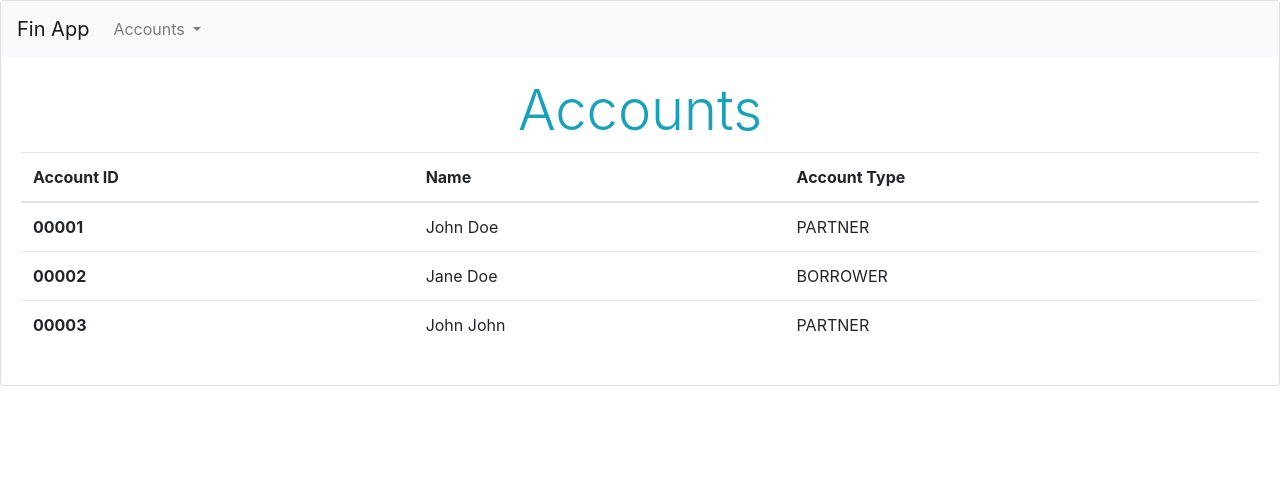
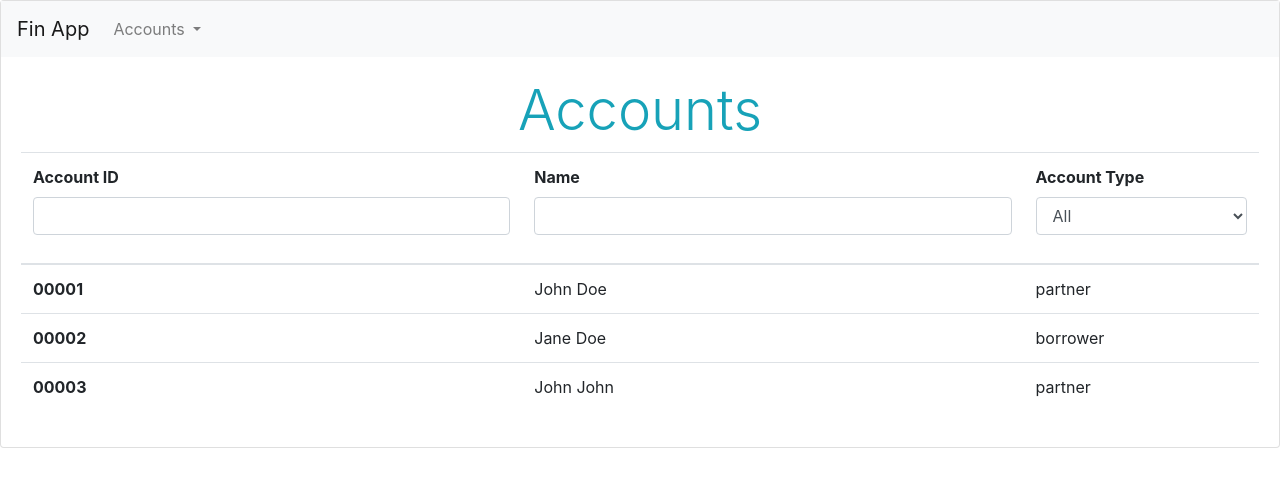
Before and after one commit to vsaiprakash/finapp-ui-poc-v1, an Angular app: page /accounts in a window 1280 px wide. Shown: the top 486 px of the page. Built offline with nearby package versions, Linux system fonts and the light colour scheme.

Commit message:
***** FILTER for Accounts View *****;

```diff
--- a/src/app/app.component.css
+++ b/src/app/app.component.css
@@ -0,0 +1,6 @@
+.loader-position{
+    height: 100vh;
+    display: flex;
+    justify-content: center;
+    align-items: center;
+  }
--- a/src/app/app.component.html
+++ b/src/app/app.component.html
@@ -4,8 +4,12 @@
         <router-outlet></router-outlet>
     </div>
 </div> -->
-<div class="d-flex align-items-center" *ngIf="loading">
+<div class="loader-position" *ngIf="loading">
+    <!-- <strong class="m-5">Loading...</strong> -->
+    <div class="spinner-border text-info m-5" style="width: 3rem; height: 3rem;" role="status" aria-hidden="true"></div>
+</div>
+<!-- <div class="d-flex align-items-center loader-position" *ngIf="loading">
     <strong class="m-5">Loading...</strong>
     <div class="spinner-border text-info ml-auto m-5" style="width: 3rem; height: 3rem;" role="status" aria-hidden="true"></div>
-</div>
+</div> -->
 <router-outlet></router-outlet>
--- a/src/app/app.module.ts
+++ b/src/app/app.module.ts
@@ -1,6 +1,7 @@
 import { NgModule } from '@angular/core';
 import { BrowserModule } from '@angular/platform-browser';
 import { HttpClientModule } from '@angular/common/http';
+import { ReactiveFormsModule } from '@angular/forms';
 
 import { AppRoutingModule } from './app-routing.module';
 import { AppComponent } from './app.component';
@@ -28,7 +29,8 @@ import { AddAccountComponent } from './forms/add-account/add-account.component';
   imports: [
     BrowserModule,
     HttpClientModule,
-    AppRoutingModule
+    AppRoutingModule,
+    ReactiveFormsModule
   ],
   providers: [
     DataService,
--- a/src/app/views/accounts/accounts.component.html
+++ b/src/app/views/accounts/accounts.component.html
@@ -1,10 +1,36 @@
 <h1 class="display-4 text-center text-info">Accounts</h1>
+<form [formGroup]="accountsFilterForm">
 <table class="table table-hover">
     <thead>
         <tr>
-            <th scope="col">Account ID</th>
-            <th scope="col">Name</th>
-            <th scope="col">Account Type</th>
+            <th scope="col">
+                <div class="form-group">
+                    <label for="account-id">
+                        Account ID
+                    </label>
+                    <input class="form-control" id="account-id" type="text" formControlName="accountId">
+                </div>
+            </th>
+            <th scope="col">
+                <div class="form-group">
+                    <label for="name">
+                        Name
+                    </label>
+                    <input class="form-control" id="name" type="text" formControlName="name">
+                </div>
+            </th>
+            <th scope="col">
+                <div class="form-group">
+                    <label for="account-type">
+                        Account Type
+                    </label>
+                    <select class="form-control" id="account-type" formControlName="accountType">
+                        <option value="" selected>All</option>
+                        <option value="partner">Partner</option>
+                        <option value="borrower">Borrower</option>
+                      </select>
+                </div>
+            </th>
         </tr>
     </thead>
     <tbody>
@@ -17,3 +43,4 @@
         </ng-container>
     </tbody>
 </table>
+</form>
--- a/src/app/views/accounts/accounts.component.ts
+++ b/src/app/views/accounts/accounts.component.ts
@@ -1,5 +1,7 @@
 import { Component, OnInit } from '@angular/core';
 import { ActivatedRoute } from '@angular/router';
+import { FormControl, FormGroup } from '@angular/forms';
+
 import { DataService } from 'src/app/services/data.service';
 
 @Component({
@@ -9,16 +11,97 @@ import { DataService } from 'src/app/services/data.service';
 })
 export class AccountsComponent implements OnInit {
 
+  accountsFilterForm: FormGroup = new FormGroup({
+    accountId: new FormControl(''),
+    name: new FormControl(''),
+    accountType: new FormControl('')
+  });
+
+  originalData: any;
   data:any;
 
   constructor(private dataService: DataService, private route: ActivatedRoute) {
     this.data = this.route.snapshot.data['accounts'];
+    this.originalData = this.data;
     // this.dataService.getAccounts().subscribe(data => {
     //   this.data = data;
     // });
+
+    this.accountsFilterForm.valueChanges.subscribe(accountsFilter => {
+      this.data = this.originalData;
+      // this.data = this.filterAccountsTable(
+      //   this.originalData,
+      //   accountsFilter.accountId,
+      //   accountsFilter.name,
+      //   accountsFilter.accountType);
+
+        this.data = this.filterDataTable(
+          this.originalData,
+          [
+            { "key": "accountId", "value": accountsFilter.accountId , "type": "text"},
+            { "key": "name", "value": accountsFilter.name , "type": "text"},
+            { "key": "accountType", "value": accountsFilter.accountType , "type": "select"}
+          ]
+        )
+      });
+
+
   }
 
   ngOnInit(): void {
   }
 
+  filterAccountsTable(originalData: any, ...args: any[]){
+    let data = originalData;
+    const [ accountId, name, accountType ] = args;
+
+    if(accountId!=''){
+      data = data.filter((entry: any) => {
+        return (entry.accountId.includes(accountId))
+      });
+    }
+
+    if(name!=''){
+      data = data.filter((entry: any) => {
+        return (entry.name.includes(name))
+      });
+    }
+
+    if(accountType!=''){
+      data = data.filter((entry: any) => {
+        return entry.accountType === accountType
+      });
+    }
+
+    return data;
+  }
+
+  filterDataTable(
+    originalData: any,
+    inputData :any[]){
+
+    let data = originalData;
+
+    inputData.forEach(record => {
+      if(record.value!=''){
+        switch(record.type) {
+          case "text":
+            data = data.filter((entry: any) => {
+              return (entry[record.key].includes(record.value));
+            });
+            break;
+          case "select":
+            data = data.filter((entry: any) => {
+              return entry[record.key] === record.value;
+            });
+            // code block
+            break;
+          default:
+            // code block
+        }
+      }
+    });
+
+    return data;
+  }
 }
--- a/src/assets/data/accounts.json
+++ b/src/assets/data/accounts.json
@@ -2,16 +2,16 @@
     {
       "accountId": "00001",
       "name": "John Doe",
-      "accountType": "PARTNER"
+      "accountType": "partner"
     },
     {
       "accountId": "00002",
       "name": "Jane Doe",
-      "accountType": "BORROWER"
+      "accountType": "borrower"
     },
     {
       "accountId": "00003",
       "name": "John John",
-      "accountType": "PARTNER"
+      "accountType": "partner"
     }
   ]
--- a/src/assets/data/accounts/00001.json
+++ b/src/assets/data/accounts/00001.json
@@ -1,7 +1,7 @@
 {
     "accountId": "00001",
     "name": "John Doe",
-    "accountType": "PARTNER",
+    "accountType": "partner",
     "cb": 5000,
     "docb": "",
     "loans": [
--- a/src/assets/data/accounts/00002.json
+++ b/src/assets/data/accounts/00002.json
@@ -1,7 +1,7 @@
 {
     "accountId": "00002",
     "name": "Jane Doe",
-    "accountType": "BORROWER",
+    "accountType": "borrower",
     "cb": 5000,
     "docb": "",
     "loans": [
--- a/src/assets/data/accounts/00003.json
+++ b/src/assets/data/accounts/00003.json
@@ -1,7 +1,7 @@
 {
     "accountId": "00003",
     "name": "John John",
-    "accountType": "PARTNER",
+    "accountType": "partner",
     "cb": 5000,
     "docb": "",
     "loans": [
```
